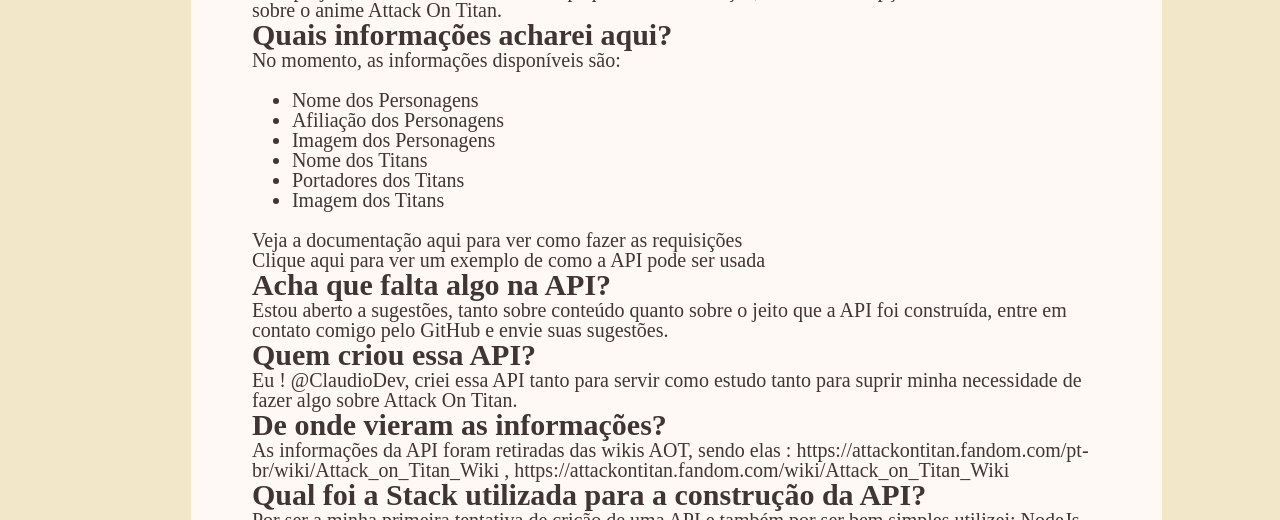
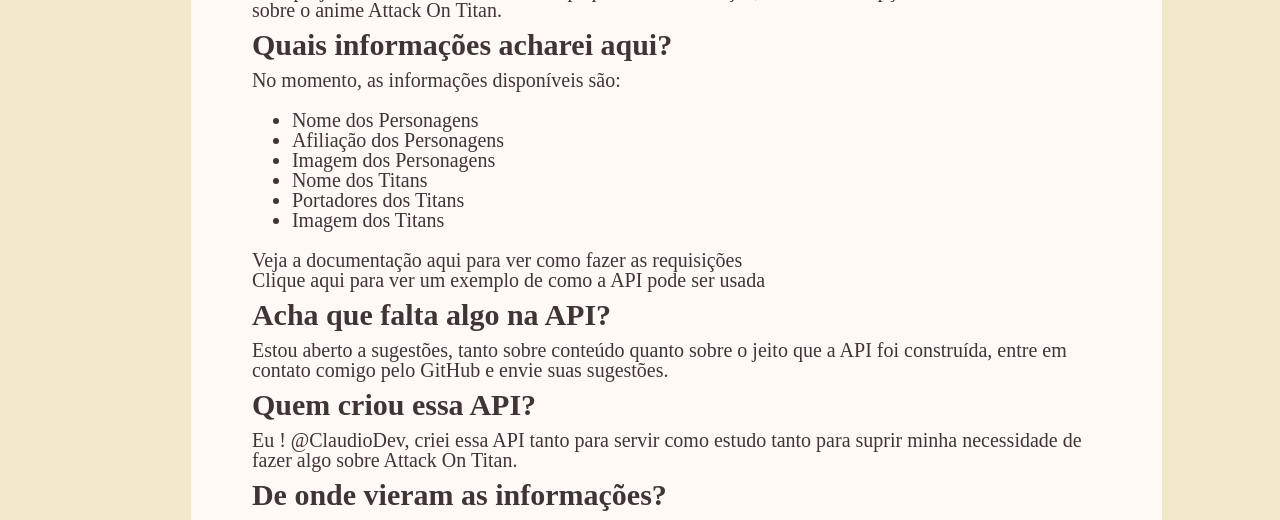
Before and after one commit to ClaudioDev233/AttackOnTitan, a React (Create React App) app: page /about in a window 1280 px wide. Shown: the part 161-681 px from the top of the page. Built offline with nearby package versions, Linux system fonts and the light colour scheme; no server answers.

Commit message:
components changes

```diff
--- a/src/components/sobre/index.js
+++ b/src/components/sobre/index.js
@@ -9,7 +9,9 @@
             Esse projeto, além de servir como uma pequena documentação, oferece
             uma opção de busca dos dados sobre o anime Attack On Titan.
           </p>
+        </div>
         <H2>Quais informações acharei aqui?</H2>
+        <div>
           <p>No momento, as informações disponíveis são:</p>
           <ul>
             <li>Nome dos Personagens</li>
@@ -21,19 +23,22 @@
           </ul>
           <p>Veja a documentação aqui para ver como fazer as requisições</p>
           <p>Clique aqui para ver um exemplo de como a API pode ser usada</p>
-
+        </div>
         <H2>Acha que falta algo na API?</H2>
+        <div>
           <p>
             Estou aberto a sugestões, tanto sobre conteúdo quanto sobre o jeito
             que a API foi construída, entre em contato comigo pelo GitHub e
             envie suas sugestões.
           </p>
+        </div>
         <H2>Quem criou essa API?</H2>
+        <div>
           <p>
             Eu ! @ClaudioDev, criei essa API tanto para servir como estudo tanto
             para suprir minha necessidade de fazer algo sobre Attack On Titan.
           </p>
-
+        </div>
         <H2>De onde vieram as informações?</H2>
         <p>
           As informações da API foram retiradas das wikis AOT, sendo elas :
@@ -47,7 +52,6 @@
           domínio é o JavaScript), a biblioteca Express e o Insomnia para
           testes. A API está hospedada em um servidor utilizando Herokuapp.
         </p>
-        </div>
       </AboutSection>
     </>
   );
--- a/src/pages/home/index.js
+++ b/src/pages/home/index.js
@@ -8,7 +8,6 @@
       <HomeContainer>
         <WelcomeCard></WelcomeCard>
       </HomeContainer>
-      {/* <Characters></Characters> */}
     </>
   );
 }
```
Lines whose indentation alone changed are shown as unchanged.
